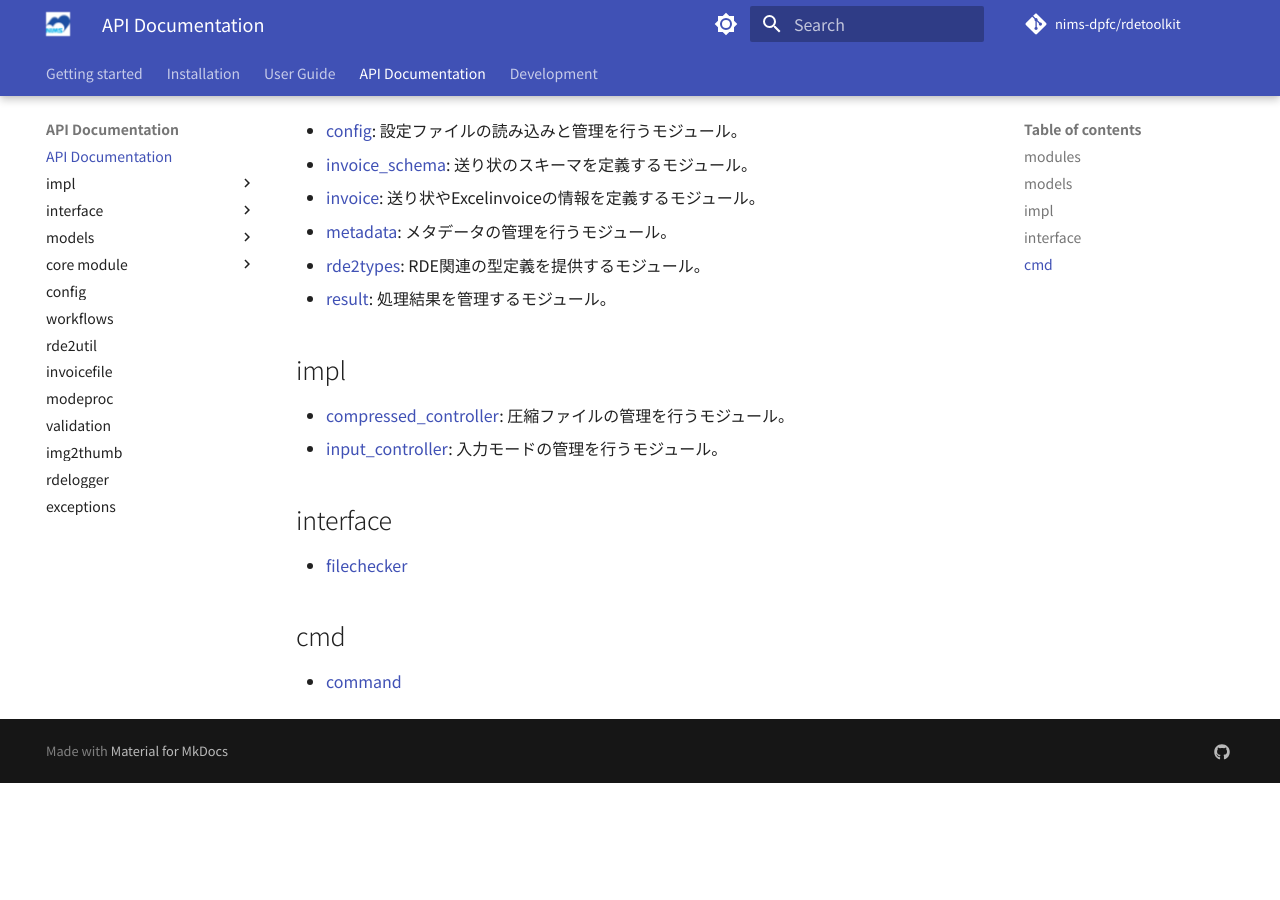
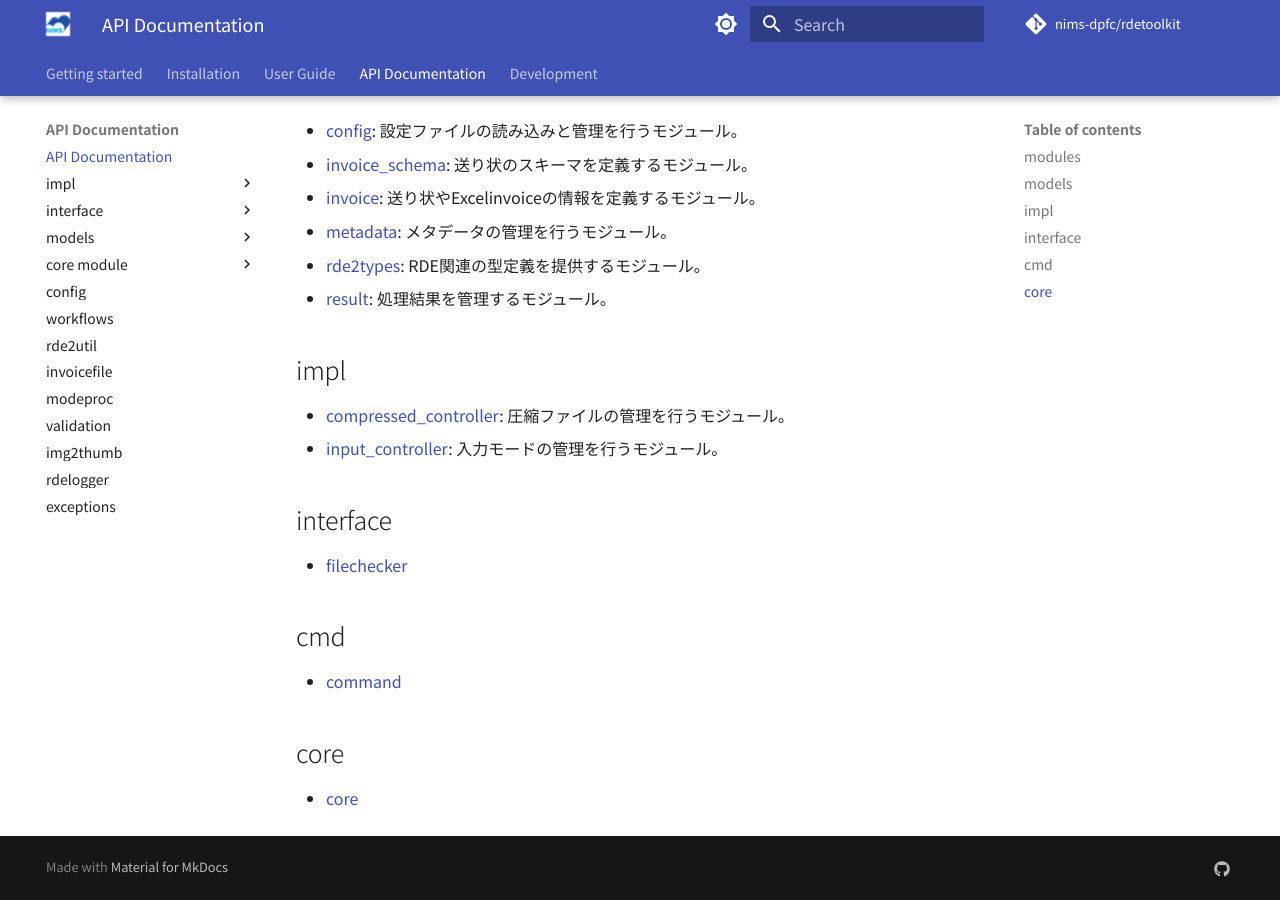
Before and after one commit to nims-dpfc/rdetoolkit, an MkDocs documentation site: the page built from docs/rdetoolkit/index.md, in a window 1280 px wide and 900 px high, scrolled down 613 px. Built offline with MkDocs 1.6.1 and Material for MkDocs 9.7.7, drawn with Linux system fonts in a browser that asks for light colours; comment, search, counter and statistics services are not loaded; before the commit the page ends 1396 px from its top, so only the background shows below that.

Commit message:
docs: add documentation for core libs.

```diff
--- a/docs/rdetoolkit/index.md
+++ b/docs/rdetoolkit/index.md
@@ -35,3 +35,7 @@
 ## cmd
 
 - [command](./cmd/command)
+
+## core
+
+- [core](./core)
```
